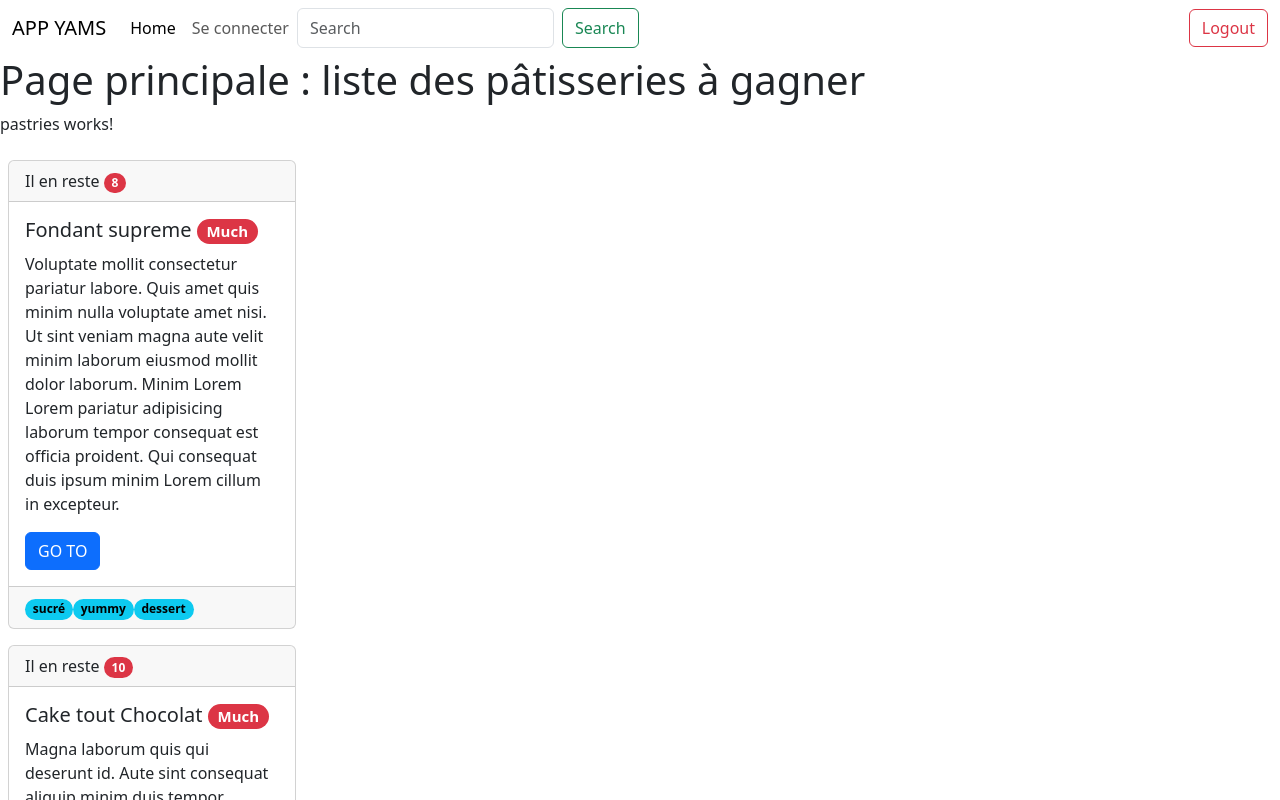
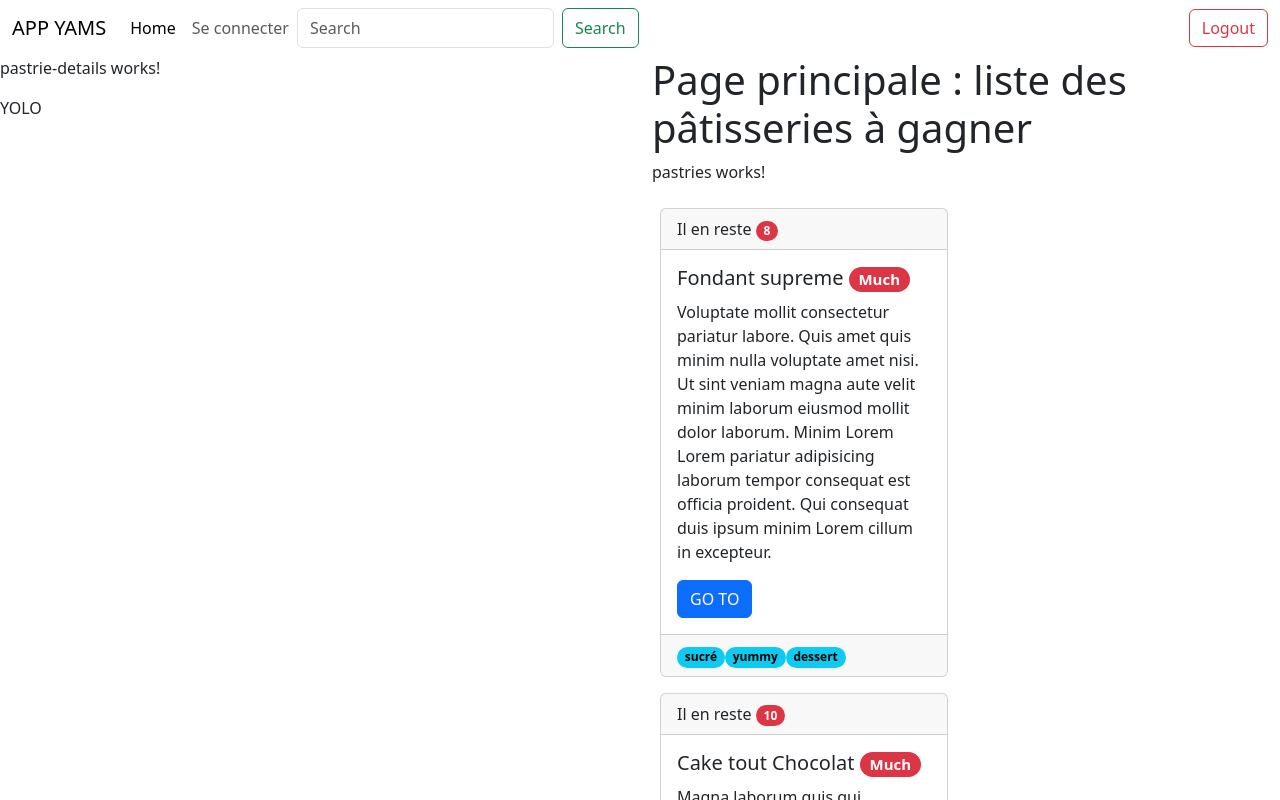
Before and after one commit to zazapeta/3wa-angular-semaine, an Angular app in the folder sami/Angular/app-yams/: page / in a window 1280 px wide. Shown: the top 800 px of the page. Built offline with nearby package versions, Linux system fonts and the light colour scheme.

Commit message:
Two col layout

```diff
--- a/sami/Angular/app-yams/src/app/app.component.html
+++ b/sami/Angular/app-yams/src/app/app.component.html
@@ -1,4 +1,6 @@
 <div class="container-fuild principal">
-  <app-toolbar></app-toolbar>
-  <app-pastries></app-pastries>
+  <div class="row">
+    <app-toolbar />
+  </div>
+  <app-pastries class="row" />
 </div>
--- a/sami/Angular/app-yams/src/app/pastries/pastries.component.html
+++ b/sami/Angular/app-yams/src/app/pastries/pastries.component.html
@@ -1,7 +1,12 @@
+<div class="col">
+  <app-pastrie-details />
+  YOLO
+</div>
+<div class="col">
   <h1>{{ titlePage }}</h1>
   <p>pastries works!</p>
 
-<div *ngIf="pastries" class="d-flex flex-column w-50">
+  <div *ngIf="pastries" class="d-flex flex-column">
     <div class="card m-2" *ngFor="let pastrie of pastries" style="width: 18rem">
       <!-- <img src="..." class="card-img-top" alt="..."> -->
       <div class="card-header">
@@ -15,9 +20,11 @@
       <div class="card-body">
         <h5 class="card-title">
           {{ pastrie.name }}
-        <span *ngIf="pastrie?.like" class="badge rounded-pill text-bg-danger">{{
-          pastrie.like
-        }}</span>
+          <span
+            *ngIf="pastrie?.like"
+            class="badge rounded-pill text-bg-danger"
+            >{{ pastrie.like }}</span
+          >
         </h5>
         <p class="card-text">{{ pastrie.description }}</p>
         <a href="{{ pastrie.url }}" class="btn btn-primary">GO TO</a>
@@ -31,5 +38,4 @@
       </div>
     </div>
   </div>
-
-<app-pastrie-details />
+</div>
```
Lines whose indentation alone changed are shown as unchanged.
